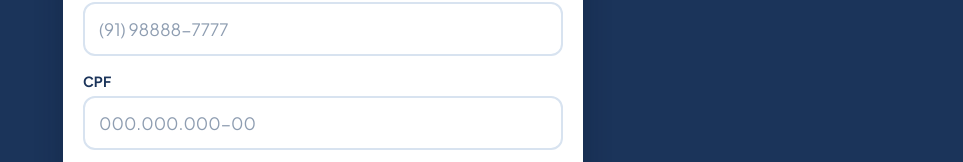
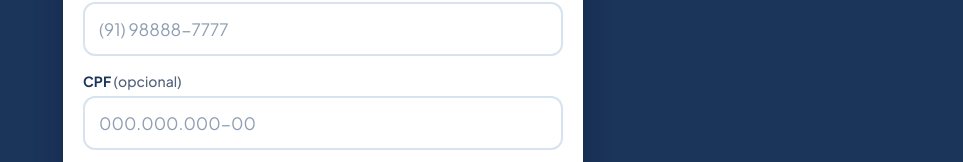
Before and after one commit to eduardoramon909/teste-profissao-unicesumar-v2, a React (Vite) app: page / in a window 1280 px wide. Shown: the part 431-593 px from the top of the page, without its empty margins (317-1280 px from the left). Built offline with nearby package versions, Linux system fonts and the light colour scheme; no server answers.

Commit message:
Make CPF validation optional in form
Updated CPF validation to make it optional and adjusted related logic.

```diff
--- a/src/pages/teste/Inicio.jsx
+++ b/src/pages/teste/Inicio.jsx
@@ -13,10 +13,15 @@ export function validarForm(f) {
   const e = {};
   if (!nomeValido(f.nome)) e.nome = 'Digite seu nome completo (nome e sobrenome).';
   if (!whatsappValido(f.whatsapp)) e.whatsapp = 'Informe o WhatsApp com DDD. Ex.: (91) 98888-7777';
-  const d = apenasDigitos(f.cpf);
-  if (d.length !== 11) e.cpf = 'O CPF tem 11 números.';
-  else if (!cpfValido(d)) e.cpf = 'Esse CPF não parece válido. Confira os números.';
-  if (CONFIG.COLETAR_EMAIL && f.email.trim() && !emailValido(f.email)) e.email = 'E-mail inválido.';
+
+  // O CPF agora só é validado se o usuário digitar algo (tornando-o opcional)
+  const d = apenasDigitos(f.cpf || '');
+  if (d.length > 0) {
+    if (d.length !== 11) e.cpf = 'O CPF tem 11 números.';
+    else if (!cpfValido(d)) e.cpf = 'Esse CPF não parece válido. Confira os números.';
+  }
+
+  if (CONFIG.COLETAR_EMAIL && (f.email || '').trim() && !emailValido(f.email)) e.email = 'E-mail inválido.';
   if (CONFIG.EXIGIR_CONSENTIMENTO && !f.consent) e.consent = 'Marque a autorização para continuar.';
   return e;
 }
@@ -28,7 +33,7 @@ export default function Inicio({ form, setForm, onSubmit, enviando }) {
   const erro = (campo) => ((tentou || tocados[campo]) && erros[campo]) || undefined;
   const tocar = (campo) => () => setTocados((t) => ({ ...t, [campo]: true }));
   const set = (campo) => (valor) => setForm((f) => ({ ...f, [campo]: valor }));
-  const cpfOk = apenasDigitos(form.cpf).length === 11 && cpfValido(form.cpf);
+  const cpfOk = apenasDigitos(form.cpf || '').length === 11 && cpfValido(form.cpf || '');
 
   function enviar(e) {
     e.preventDefault();
@@ -71,7 +76,8 @@ export default function Inicio({ form, setForm, onSubmit, enviando }) {
             />
           </Campo>
 
-          <Campo id="f-cpf" rotulo="CPF" erro={erro('cpf')}>
+          {/* Foi adicionada a propriedade "opcional" aqui no Campo do CPF */}
+          <Campo id="f-cpf" rotulo="CPF" opcional erro={erro('cpf')}>
             <div className="input-ok">
               <input
                 id="f-cpf" type="text" inputMode="numeric" value={form.cpf}
```
